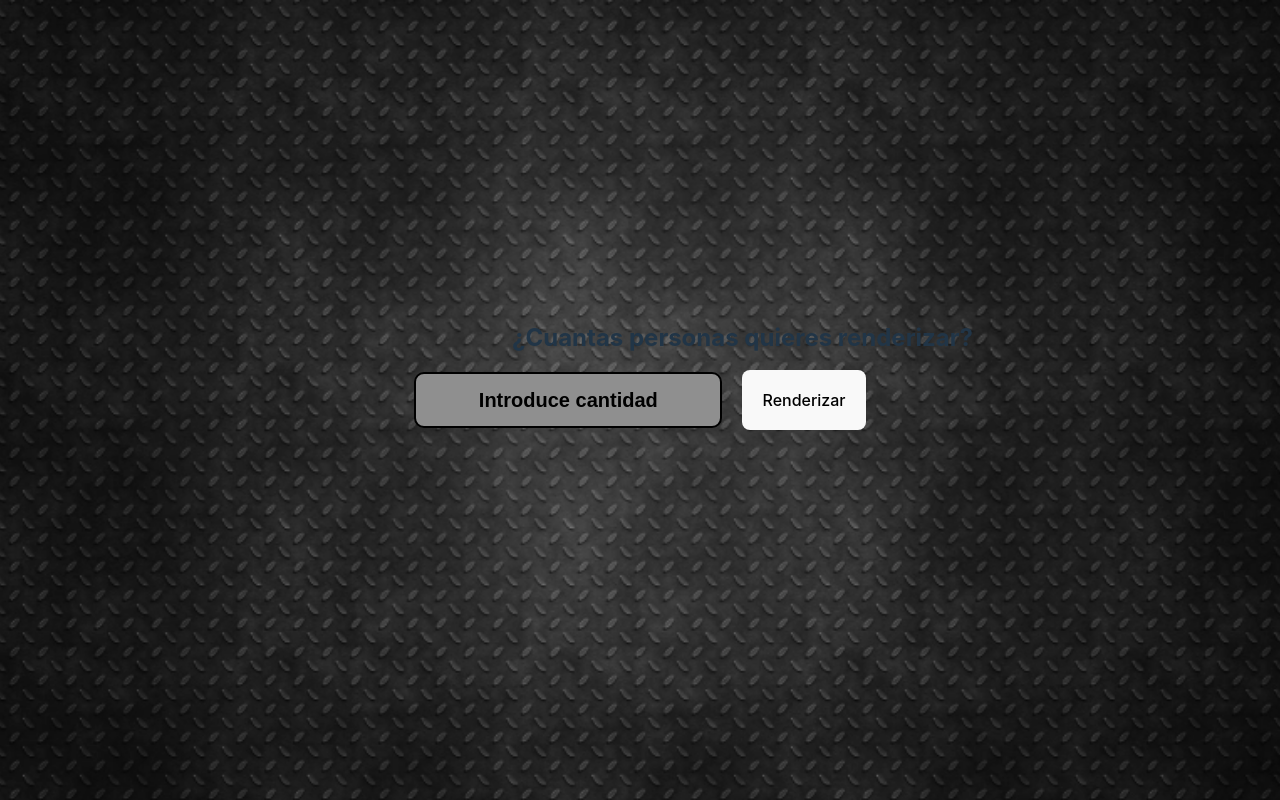
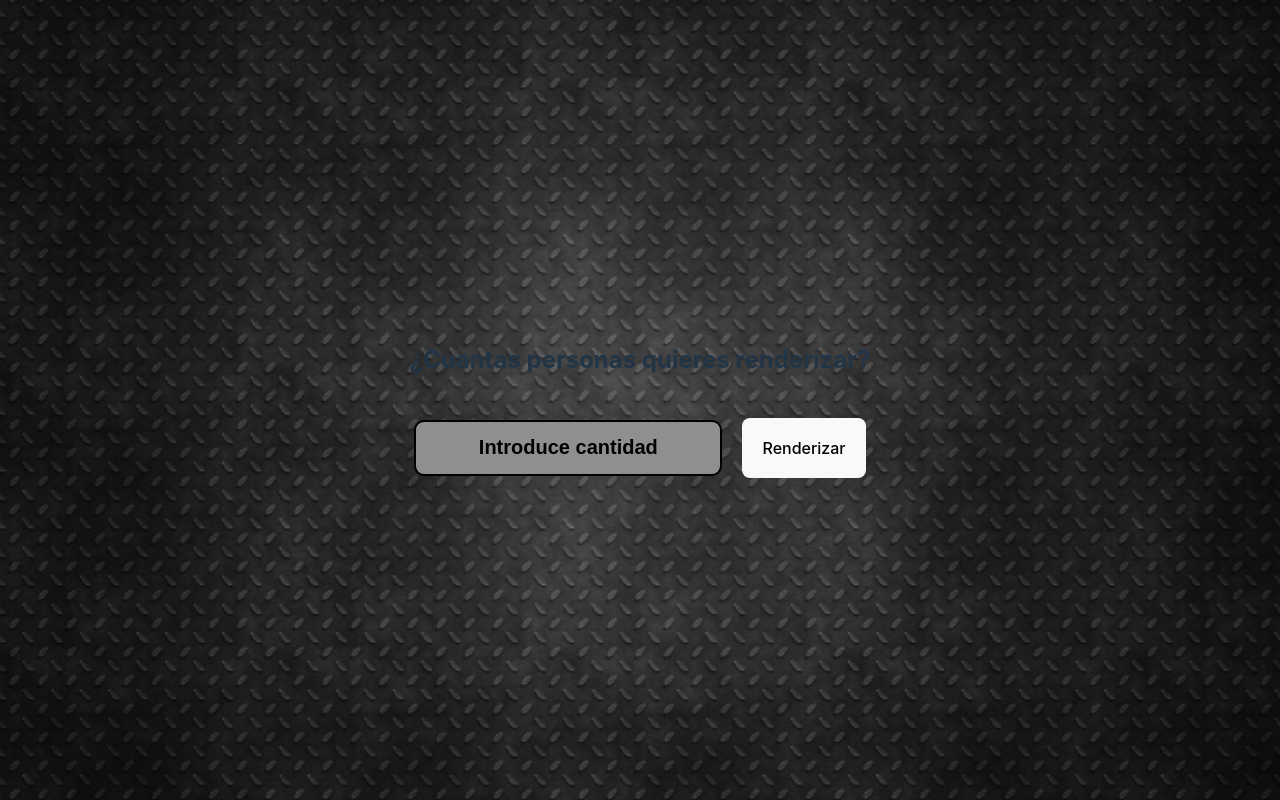
Before and after one commit to aitorcachero/random-user-generator-react, a React (Vite) app: page / in a window 1280 px wide. Built offline with nearby package versions, Linux system fonts and the light colour scheme.

Commit message:
Fix en CSS inputs

```diff
--- a/src/App.jsx
+++ b/src/App.jsx
@@ -13,12 +13,14 @@ function App() {
         <>
           <form onSubmit={handleSubmit}>
             <h2 className="h2">¿Cuantas personas quieres renderizar?</h2>
+            <section className="section-form">
               <input
                 type="text"
                 className="input-search"
                 placeholder="Introduce cantidad"
               ></input>
               <button type="submit">Renderizar</button>
+            </section>
           </form>
         </>
       )}
--- a/src/index.css
+++ b/src/index.css
@@ -43,11 +43,20 @@ h1 {
 
 form {
   display: flex;
+  flex-direction: column;
   align-items: center;
   justify-content: center;
   position: relative;
   width: 100vw;
   height: 100vh;
+  gap: 20px;
+}
+
+.section-form {
+  display: flex;
+  flex-direction: row;
+  justify-content: center;
+  align-items: center;
   gap: 20px;
 }
 
@@ -75,14 +84,6 @@ form {
   justify-content: center;
   width: 90vw;
   height: auto;
-}
-
-.h2 {
-  text-align: center;
-  position: absolute;
-  left: 40%;
-  top: 40%;
-  margin: auto;
 }
 
 button {
```
Lines whose indentation alone changed are shown as unchanged.
